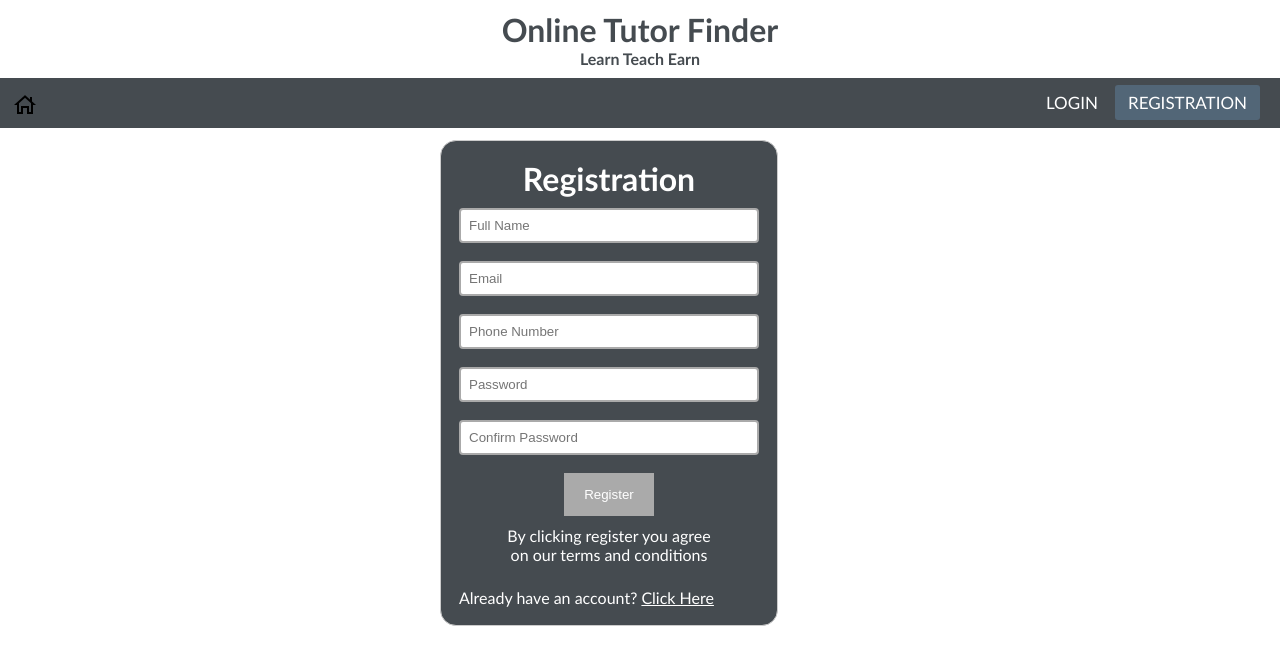
After one commit to bilashProshad/webtech, a PHP site: page /registration.php in a window 1280 px wide. The commit adds this page. Shown: the top 665 px of the page. Run offline with PHP 8.4, Linux system fonts and the light colour scheme.

Commit message:
index login registration file is modified

```diff
--- a/css/style.css
+++ b/css/style.css
@@ -48,3 +48,45 @@ body{
     color: #454b50;
     margin: 10px;
 }
+
+form {
+    margin: 0 auto;
+    width: auto;
+    padding: 1em;
+    border: 1px solid #CCC;
+    border-radius: 1em;
+    position: fixed;
+    top: 30%;
+    left: 50%;
+    margin-top: -100px;
+    margin-left: -200px;
+    background-color: #454b50;
+
+}
+
+label{
+    color: white;
+}
+
+input[type=text], input[type=password], input[type=number]{
+    width: 300px;
+    border: 2px solid #aaa;
+    border-radius: 4px;
+    margin: 8px 0;
+    outline: none;
+    padding:8px;
+}
+
+form table tr td a{
+    color: white;
+    text-decoration: underline;
+}
+
+button {
+    background-color: #aaa;
+    color: white;
+    padding: 14px 20px;
+    margin: 8px 0;
+    border: none;
+    cursor: pointer;
+  }
--- /dev/null
+++ b/registration.php
@@ -0,0 +1,69 @@
+<!DOCTYPE html>
+<html lang="en">
+<head>
+    <meta charset="UTF-8">
+    <meta name="viewport" content="width=device-width, initial-scale=1.0">
+    <title>Online Tutor Finder</title>
+    <link rel="stylesheet" type="text/css" href="css/style.css">
+</head>
+<body>
+    <div class="header">
+        <h1>Online Tutor Finder</h1>
+        <h4>Learn Teach Earn</h4>
+    </div>
+
+    <nav>
+        <ul>
+            <li><a href="index.php"><img align="center" src="image/home.png"></a></li>
+        </ul>
+
+        <ul class="r">
+            <li><a href="login.php">Login</a></li>
+            <li><a class="active" href="registration.php">Registration</a></li>
+        </ul>
+
+    </nav>
+
+    <form action="" method="post">
+        <table>
+            <tr>
+                <th>
+                    <h1><label for="">Registration</label></h1>
+                </th>
+            </tr>
+            <tr>
+                <th><input type="text" name="txtName" id="" placeholder="Full Name"></th>
+            </tr>
+            <tr>
+                <th><input type="text" name="txtEmail" id="" placeholder="Email"></th>
+            </tr>
+            <tr>
+                <th><input type="number" name="txtPhoneNo" id="" placeholder="Phone Number"></th>
+            </tr>
+            <tr>
+                <th><input type="password" name="txtPassword" id="" placeholder="Password"></th>
+            </tr>
+            <tr>
+                <th><input type="password" name="txtConPassword" id="" placeholder="Confirm Password"></th>
+            </tr>
+            <tr>
+                <th align="center"><button type="submit">Register</button></th>
+            </tr>
+            <tr>
+                <td align="center">
+                    <label for="">By clicking register you agree </label> <br>
+                    <label for="">on our terms and conditions</label>
+                </td>
+            </tr>
+        </table>
+        <table style="margin-top: 20px">
+            <tr>
+                <td>
+                    <label for="">Already have an account?</label> <a href="#">Click Here</a>
+                </td>
+            </tr>
+        </table>
+    </form>
+
+</body>
+</html>
```
Also changed, not shown: index.php (added, +29 -0 lines), login.php (added, +61 -0 lines).
